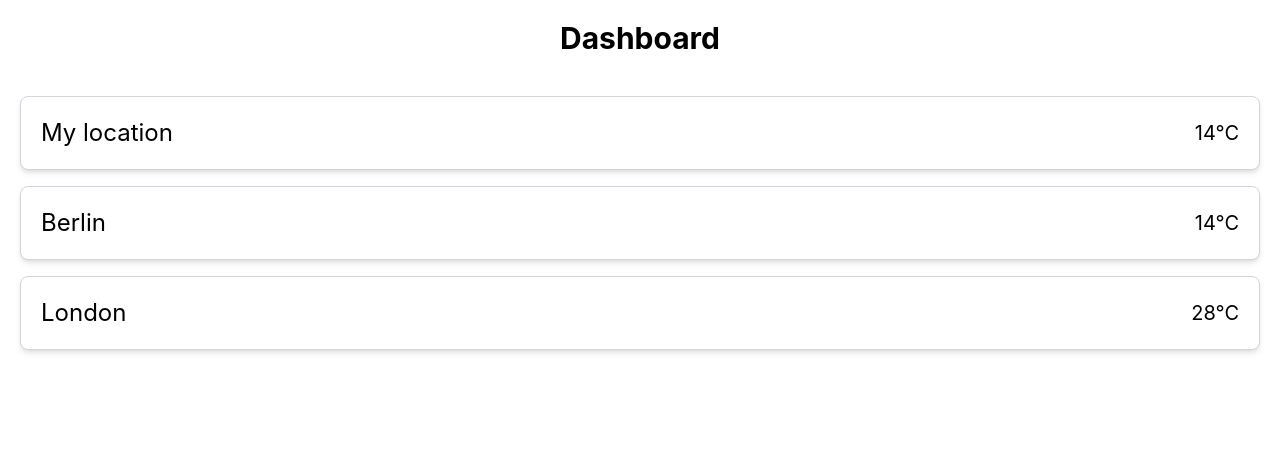
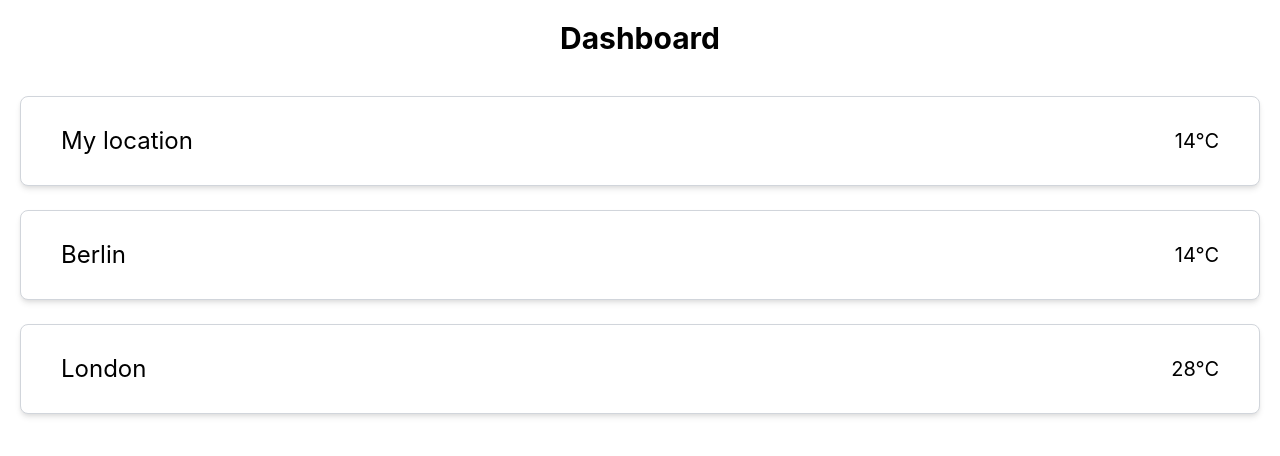
Before and after one commit to mike-czarnota/source2sea-weather, a React (Create React App) app: page / in a window 1280 px wide. Shown: the top 456 px of the page. Built offline with nearby package versions, Linux system fonts and the light colour scheme.

Commit message:
Hardcoded tablet view

```diff
--- a/src/components/DetailsGrid/DetailsGrid.tsx
+++ b/src/components/DetailsGrid/DetailsGrid.tsx
@@ -6,7 +6,10 @@ interface IDetailsGridProps {}
 const DetailsGrid: React.FC<IDetailsGridProps> = ({ children }) => {
   return (
     <div
-      className={classNames(styles.self, 'grid grid-cols-2 mt-10 bg-gray-900')}
+      className={classNames(
+        styles.self,
+        'grid grid-cols-2 mt-10 bg-gray-900 md:mx-auto'
+      )}
     >
       {children}
     </div>
--- a/src/components/Layout/Layout.tsx
+++ b/src/components/Layout/Layout.tsx
@@ -6,11 +6,13 @@ interface ILayoutProps {
 }
 
 const Layout: React.FC<ILayoutProps> = ({ header, body }) => (
-  <div className="pt-5 container px-5 min-h-screen">
-    <header>
-      <h1 className="text-3xl text-center font-bold">{header}</h1>
-    </header>
-    <main className="mt-10">{body}</main>
+  <div className="p-5 container mx-auto min-h-screen">
+    <div className="md:w-5/6 mx-auto xl:w-full">
+      <header>
+        <h1 className="text-3xl text-center font-bold">{header}</h1>
+      </header>
+      <main className="mt-10">{body}</main>
+    </div>
   </div>
 );
 
--- a/src/components/LocationCard/LocationCard.tsx
+++ b/src/components/LocationCard/LocationCard.tsx
@@ -17,7 +17,7 @@ const LocationCard: React.FC<ILocationCardProps> = ({
   <Link
     className={classNames(
       styles.self,
-      `p-5 flex justify-between items-center border rounded-lg bg-white border-gray-300 hover:border-gray-900 duration-200 ease-in-out shadow-md hover:shadow-2xl`
+      `p-5 md:px-10 md:py-7 flex justify-between items-center border rounded-lg bg-white border-gray-300 hover:border-gray-900 duration-200 ease-in-out shadow-md hover:shadow-2xl`
     )}
     to={getLocationUrl(name)}
   >
--- a/src/components/LocationList/LocationList.tsx
+++ b/src/components/LocationList/LocationList.tsx
@@ -18,7 +18,7 @@ const locations = [
 ];
 
 const LocationList: React.FC<ILocationListProps> = () => (
-  <div className="grid grid-cols-1 gap-4">
+  <div className="grid grid-cols-1 gap-4 md:gap-6">
     {locations.map(({ name, temperatureInCelsius }) => (
       <LocationCard
         key={name}
```
Also changed, not shown: 1 other file (tests, documents, lock files or other folders).
